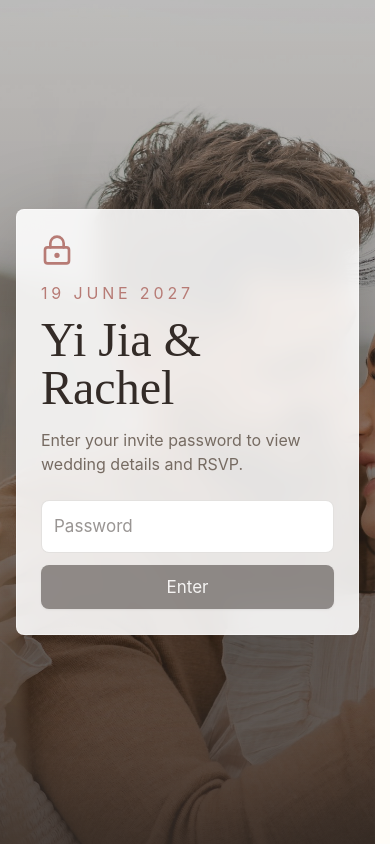
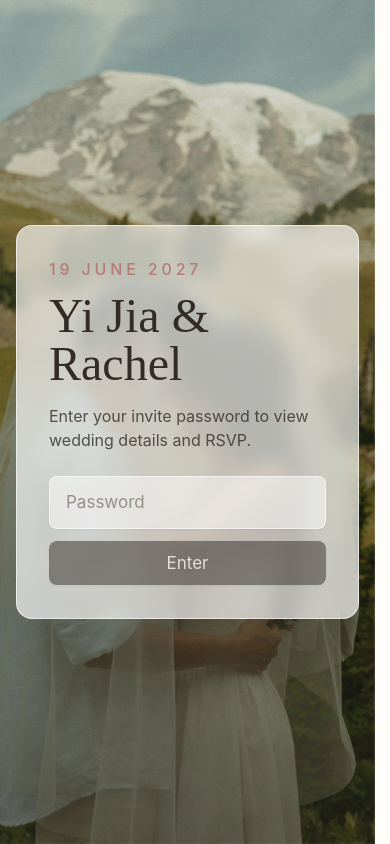
Before and after one commit to fluffysaur/yijia-and-rachel, a React (Vite) app: page / in a window 390 px wide. Built offline with nearby package versions, Linux system fonts and the light colour scheme.

Commit message:
feat: implement responsive Header component, authentication EntryGate, and HomeHeroSection layout and update hero image

```diff
--- a/src/components/Header.tsx
+++ b/src/components/Header.tsx
@@ -64,7 +64,7 @@ export function Header() {
     const navLinkClass = (sectionId: string) =>
         clsx(
             "underline-offset-8 decoration-rose/70 transition hover:text-ink hover:underline",
-            activeSection === sectionId ? "font-semibold text-ink underline" : "font-medium text-taupe",
+            activeSection === sectionId ? "font-semibold text-ink underline" : "font-medium text-ink/80 hover:text-ink",
         );
     const handleSectionClick = (event: MouseEvent<HTMLAnchorElement>, href: string) => {
         if (location.pathname !== "/" && !isAdmin) {
@@ -93,7 +93,10 @@ export function Header() {
 
     return (
         <header
-            className="fixed inset-x-0 top-0 z-40 border-b"
+            className={clsx(
+                "fixed inset-x-0 top-0 z-40 border-b transition-colors",
+                backgroundProgress > 0 && "backdrop-blur-md",
+            )}
             style={{
                 backgroundColor: `rgba(255, 255, 255, ${backgroundProgress})`,
                 borderColor: `rgba(118, 107, 98, ${backgroundProgress * 0.12})`,
--- a/src/components/auth/EntryGate.tsx
+++ b/src/components/auth/EntryGate.tsx
@@ -1,4 +1,3 @@
-import { LockKeyhole } from "lucide-react";
 import { useState, type ReactNode } from "react";
 import { Navigate, useLocation, useNavigate } from "react-router";
 import { Button } from "../Button";
@@ -64,27 +63,23 @@ export function EntryGate({ children, requireAdmin = false }: { children: ReactN
                 alt={siteContent.hero.imageAlt}
                 className="auth-bg-fade absolute inset-0 h-full w-full object-cover"
             />
-            <div className="auth-overlay-fade absolute inset-0 bg-ink/35" />
-            <div className="auth-overlay-fade auth-delay-1 absolute inset-0 bg-linear-to-t from-ink/80 via-ink/20 to-white/15" />
+            <div className="auth-overlay-fade absolute inset-0 bg-ink/15" />
+            <div className="auth-overlay-fade auth-delay-1 absolute inset-0 bg-linear-to-t from-ink/30 via-transparent to-white/10" />
             <div className="relative flex min-h-screen items-center justify-center px-4 py-12">
-                <section className="auth-card-enter w-full max-w-md rounded-lg border border-white/35 bg-white/88 p-6 shadow-[0_28px_90px_rgba(0,0,0,0.28)] backdrop-blur-md">
+                <section className="auth-card-enter w-full max-w-md rounded-2xl border border-white/60 bg-white/65 p-8 shadow-[0_24px_70px_rgba(0,0,0,0.16)] backdrop-blur-sm">
                     <div className="mb-6">
-                        <LockKeyhole
-                            className="auth-rise-in mb-4 text-rose"
-                            size={32}
-                        />
-                        <p className="auth-rise-in auth-delay-1 text-label uppercase tracking-[0.24em] text-rose">
+                        <p className="auth-rise-in text-label font-medium uppercase tracking-[0.24em] text-rose">
                             {siteContent.couple.dateLabel}
                         </p>
-                        <h1 className="auth-rise-in auth-delay-2 mt-3 font-display text-5xl leading-none text-ink">
+                        <h1 className="auth-rise-in auth-delay-1 mt-3 font-display text-5xl leading-none text-ink">
                             {siteContent.couple.names}
                         </h1>
-                        <p className="auth-rise-in auth-delay-3 mt-4 text-small leading-6 text-taupe">
+                        <p className="auth-rise-in auth-delay-2 mt-4 text-small leading-6 text-ink/80">
                             Enter your invite password to view wedding details and RSVP.
                         </p>
                     </div>
                     <form
-                        className="auth-rise-in auth-delay-4 grid gap-3"
+                        className="auth-rise-in auth-delay-3 grid gap-3"
                         onSubmit={(event) => {
                             event.preventDefault();
                             void submit();
@@ -93,7 +88,7 @@ export function EntryGate({ children, requireAdmin = false }: { children: ReactN
                         <label>
                             <span className="sr-only">Password</span>
                             <input
-                                className="w-full rounded-md border border-taupe/20 bg-white px-3 py-3"
+                                className="w-full rounded-md border border-white/60 bg-white/50 px-4 py-3 text-ink placeholder:text-taupe/70 shadow-xs outline-none backdrop-blur-xs transition-all duration-200 focus:border-white focus:bg-white focus:shadow-md"
                                 value={password}
                                 onChange={(event) => setPassword(event.target.value)}
                                 placeholder="Password"
@@ -109,7 +104,7 @@ export function EntryGate({ children, requireAdmin = false }: { children: ReactN
                         </Button>
                     </form>
                     {message ? (
-                        <p className="auth-message-enter mt-4 rounded-md bg-rose/10 p-3 text-small text-rose">{message}</p>
+                        <p className="auth-message-enter mt-4 rounded-md border border-rose/20 bg-white/70 p-3 text-small text-rose backdrop-blur-xs">{message}</p>
                     ) : null}
                 </section>
             </div>
--- a/src/components/home/sections/HomeHeroSection.tsx
+++ b/src/components/home/sections/HomeHeroSection.tsx
@@ -10,17 +10,19 @@ export function HomeHeroSection({ onOpenRsvp }: { onOpenRsvp: () => void }) {
                 alt={siteContent.hero.imageAlt}
                 className="hero-background-fade float-slow absolute inset-0 h-full w-full object-cover"
             />
-            <div className="absolute inset-0 bg-linear-to-r from-white/95 via-white/72 to-white/18" />
-            <div className="absolute inset-x-0 bottom-0 h-32 bg-linear-to-t from-white to-transparent" />
+            <div className="absolute inset-0 bg-linear-to-r from-white/85 via-white/40 to-transparent" />
+            {/* Top scrim to ensure navbar text contrast */}
+            <div className="pointer-events-none absolute inset-x-0 top-0 h-28 bg-linear-to-b from-white/80 via-white/30 to-transparent" />
+            <div className="absolute inset-x-0 bottom-0 h-24 bg-linear-to-t from-white to-transparent" />
             <div className="section-shell relative flex min-h-[82vh] items-center pb-16 pt-32 md:pt-36">
                 <div className="max-w-2xl">
                     <h1 className="reveal reveal-delay-1 mt-5 font-display text-7xl leading-none text-ink md:text-9xl">
                         {siteContent.hero.headline}
                     </h1>
-                    <p className="reveal reveal-delay-2 mt-5 text-label font-medium uppercase tracking-[0.22em] text-gold">
+                    <p className="reveal reveal-delay-2 mt-5 text-label font-semibold uppercase tracking-[0.22em] text-[#8a6829]">
                         {siteContent.couple.dateLabel} · {siteContent.couple.locationLabel}
                     </p>
-                    <p className="reveal reveal-delay-2 mt-6 max-w-xl text-lg leading-8 text-taupe">
+                    <p className="reveal reveal-delay-2 mt-6 max-w-xl text-lg leading-8 text-ink/90">
                         {siteContent.hero.body}
                     </p>
                     <div className="reveal reveal-delay-3 mt-8 flex flex-wrap gap-3">
```
Also changed, not shown: src/assets/hero-image.jpg.
